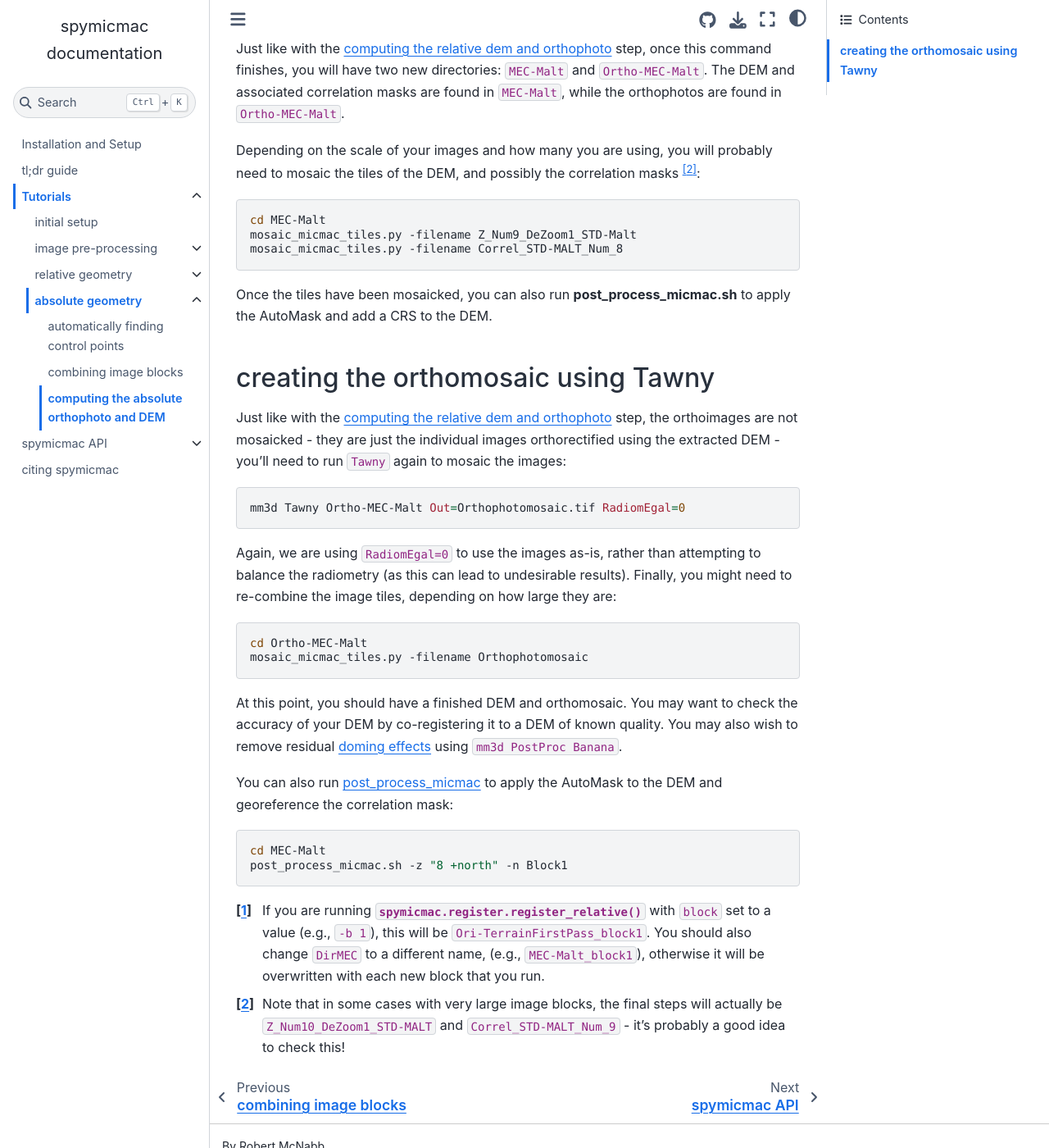
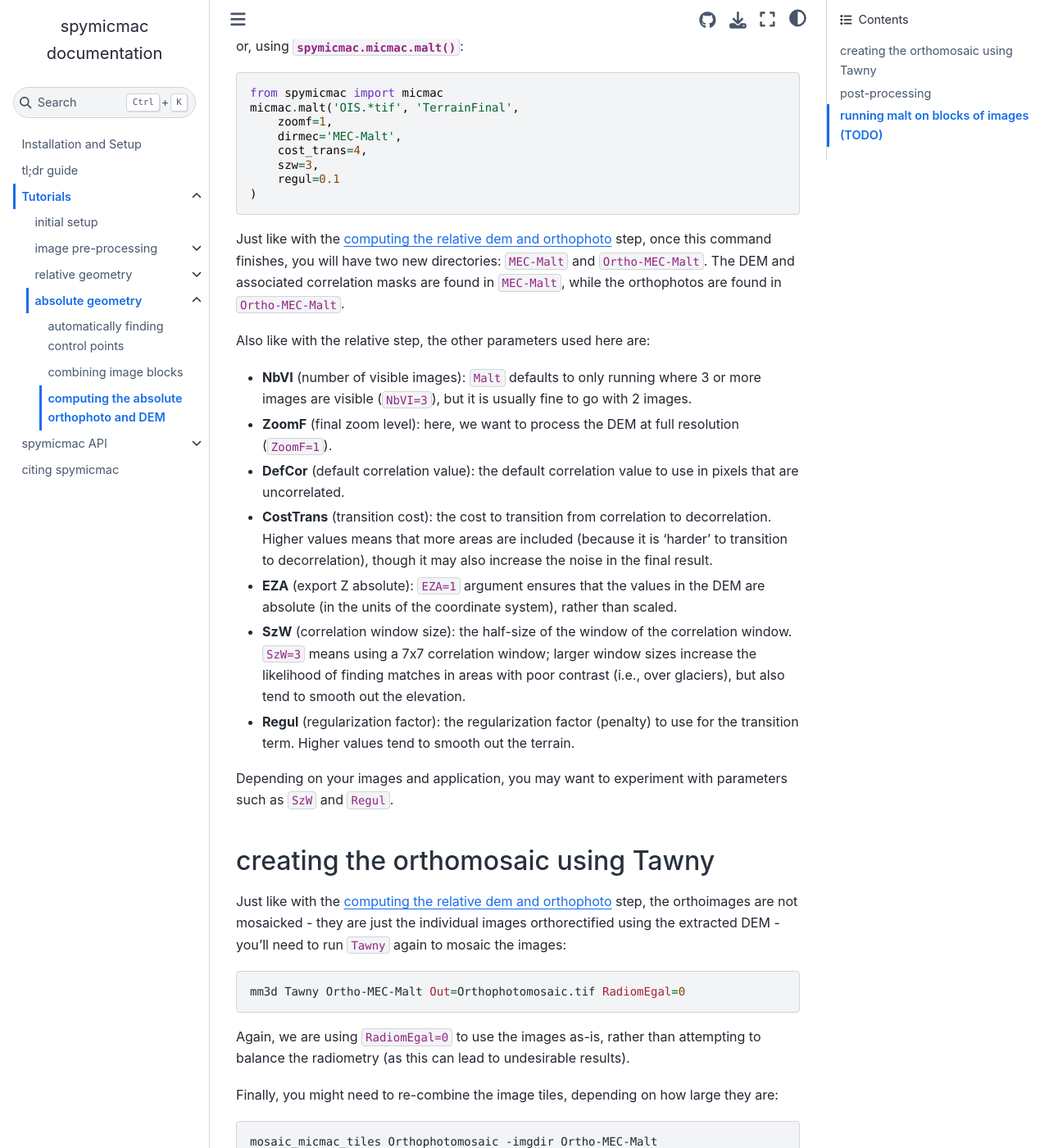
Before and after one commit to iamdonovan/spymicmac, a Sphinx documentation site: the page built from doc/tutorials/absolute/malt.rst, in a window 1280 px wide and 1400 px high, scrolled down 276 px. Shown: the whole window at 82% size. Built offline with Sphinx 7.4.7 and the Sphinx Book theme 1.1.4, drawn with Linux system fonts in a browser that asks for light colours; nearby versions of some CDN libraries; the version number could not be read and is left out; some of the changed text lies outside the part shown.

Commit message:
expand malt explanations
- explain each of the parameters
- add post-processing information + example images
- start adding info on block malt

```diff
--- a/doc/tutorials/absolute/malt.rst
+++ b/doc/tutorials/absolute/malt.rst
@@ -1,28 +1,48 @@
 computing the absolute orthophoto and DEM
 =========================================
 
-Once you have successfully run :py:meth:`spymicmac.register.register_relative`, you will have an orientation folder,
-``Ori-TerrainFirstPass`` [#]_. This is the folder to pass to ``Malt``:
+Once you have successfully run :py:meth:`spymicmac.register.register_relative`, you will have an absolute orientation
+folder, ``Ori-TerrainFinal``. This is the folder to pass to ``Malt``:
 
 .. code-block:: sh
 
-    mm3d Malt Ortho "OIS.*tif" TerrainFirstPass DirMEC=MEC-Malt NbVI=2 MasqImGlob=filtre.tif ZoomF=1 DefCor=0 CostTrans=1 EZA=1
+    mm3d Malt Ortho "OIS.*tif" TerrainFinal DirMEC=MEC-Malt NbVI=2 ZoomF=1 DefCor=0 CostTrans=4 EZA=1 SzW=3 Regul=0.1
+
+or, using :py:meth:`spymicmac.micmac.malt`:
+
+.. code-block:: python
+
+    from spymicmac import micmac
+    micmac.malt('OIS.*tif', 'TerrainFinal',
+        zoomf=1,
+        dirmec='MEC-Malt',
+        cost_trans=4,
+        szw=3,
+        regul=0.1
+    )
 
 Just like with the :doc:`../relative/malt` step, once this command finishes, you will have two new directories:
 ``MEC-Malt`` and ``Ortho-MEC-Malt``. The DEM and associated correlation masks are found in ``MEC-Malt``, while the
 orthophotos are found in ``Ortho-MEC-Malt``.
 
-Depending on the scale of your images and how many you are using, you will probably need to mosaic the tiles
-of the DEM, and possibly the correlation masks [#]_:
+Also like with the relative step, the other parameters used here are:
 
-.. code-block:: sh
+- **NbVI** (number of visible images): ``Malt`` defaults to only running where 3 or more images are visible
+  (``NbVI=3``), but it is usually fine to go with 2 images.
+- **ZoomF** (final zoom level): here, we want to process the DEM at full resolution (``ZoomF=1``).
+- **DefCor** (default correlation value): the default correlation value to use in pixels that are uncorrelated.
+- **CostTrans** (transition cost): the cost to transition from correlation to decorrelation. Higher values means that
+  more areas are included (because it is 'harder' to transition to decorrelation), though it may also increase the
+  noise in the final result.
+- **EZA** (export Z absolute): ``EZA=1`` argument ensures that the values in the DEM are absolute (in the units of
+  the coordinate system), rather than scaled.
+- **SzW** (correlation window size): the half-size of the window of the correlation window. ``SzW=3`` means using a
+  7x7 correlation window; larger window sizes increase the likelihood of finding matches in areas with poor contrast
+  (i.e., over glaciers), but also tend to smooth out the elevation.
+- **Regul** (regularization factor): the regularization factor (penalty) to use for the transition term. Higher values
+  tend to smooth out the terrain.
 
-    cd MEC-Malt
-    mosaic_micmac_tiles.py -filename Z_Num9_DeZoom1_STD-Malt
-    mosaic_micmac_tiles.py -filename Correl_STD-MALT_Num_8
-
-Once the tiles have been mosaicked, you can also run **post_process_micmac.sh** to apply the AutoMask and add a CRS
-to the DEM.
+Depending on your images and application, you may want to experiment with parameters such as ``SzW`` and ``Regul``.
 
 creating the orthomosaic using Tawny
 ------------------------------------
@@ -34,30 +54,54 @@ orthorectified using the extracted DEM - you'll need to run ``Tawny`` again to m
     mm3d Tawny Ortho-MEC-Malt Out=Orthophotomosaic.tif RadiomEgal=0
 
 Again, we are using ``RadiomEgal=0`` to use the images as-is, rather than attempting to balance the radiometry (as this
-can lead to undesirable results). Finally, you might need to re-combine the image tiles, depending on how large they
-are:
+can lead to undesirable results).
+
+Finally, you might need to re-combine the image tiles, depending on how large they are:
 
 .. code-block:: sh
 
-    cd Ortho-MEC-Malt
-    mosaic_micmac_tiles.py -filename Orthophotomosaic
+    mosaic_micmac_tiles Orthophotomosaic -imgdir Ortho-MEC-Malt
 
 At this point, you should have a finished DEM and orthomosaic. You may want to check the accuracy of your DEM by
 co-registering it to a DEM of known quality. You may also wish to remove residual
-`doming effects <https://doi.org/10.5194/isprs-annals-V-3-2020-375-2020>`_ using ``mm3d PostProc Banana``.
+`doming effects <https://doi.org/10.5194/isprs-annals-V-3-2020-375-2020>`_ using ``mm3d PostProc Banana``,
+or :py:meth:`spymicmac.micmac.banana`.
 
-You can also run :doc:`../../spymicmac/scripts/post_process_micmac` to apply the AutoMask to the DEM and
-georeference the correlation mask:
+post-processing
+---------------
 
-.. code-block:: sh
+After ``Malt`` is finished, the DEM will look something like this:
 
-    cd MEC-Malt
-    post_process_micmac.sh -z "8 +north" -n Block1
+.. image:: img/malt_output.png
+    :width: 300
+    :align: center
+    :alt: a hillshade of a DEM
 
+|br| The areas outside of the images are interpolated to fill the space, as are areas covered by the images that did
+not correlate (due to clouds, shadow, water, or snow, for example). While the images are in ``.tif`` format, they are
+not geotiffs (meaning that the georeferencing is not encoded in the image).
 
-.. [#] If you are running :py:meth:`spymicmac.register.register_relative` with ``block`` set to a value (e.g., ``-b 1``), this
-    will be ``Ori-TerrainFirstPass_block1``. You should also change ``DirMEC`` to a different name, (e.g., ``MEC-Malt_block1``),
-    otherwise it will be overwritten with each new block that you run.
+To mask areas outside of the images and add the georeferencing information to the image files, you can run
+:py:meth:`spymicmac.mimcac.post_process`:
 
-.. [#] Note that in some cases with very large image blocks, the final steps will actually be ``Z_Num10_DeZoom1_STD-MALT``
-    and ``Correl_STD-MALT_Num_9`` - it's probably a good idea to check this!
+.. code-block:: python
+
+    from spymicmac import micmac
+    micmac.post_process('epsg:32719', 'KH9MC_19780516', 'MEC-Malt')
+
+This will apply the ``AutoMask`` files to the DEM and georeference the DEM, correlation image, and create a hillshade.
+The DEM should now look something like this:
+
+.. image:: img/final_dem.png
+    :width: 300
+    :align: center
+    :alt: a hillshade of a DEM
+
+|br| If you have used ``Tawny`` to create an orthomosaic, you can use ``do_ortho=True`` to georeference and mask the
+orthomosaic. If you also want to mask the individual orthophotos, you can use ``ind_ortho=True``.
+
+running malt on blocks of images (TODO)
+----------------------------------------
+
+If you have divided your study area into smaller sub-blocks of images, you will probably want to run ``Malt`` on each
+of those sub-blocks individually, rather than trying to run it on all of the images at once.
```
Also changed, not shown: doc/tutorials/relative/malt.rst (+24 -6 lines), doc/tutorials/absolute/img/final_dem.png (added), doc/tutorials/absolute/img/malt_output.png (added).
